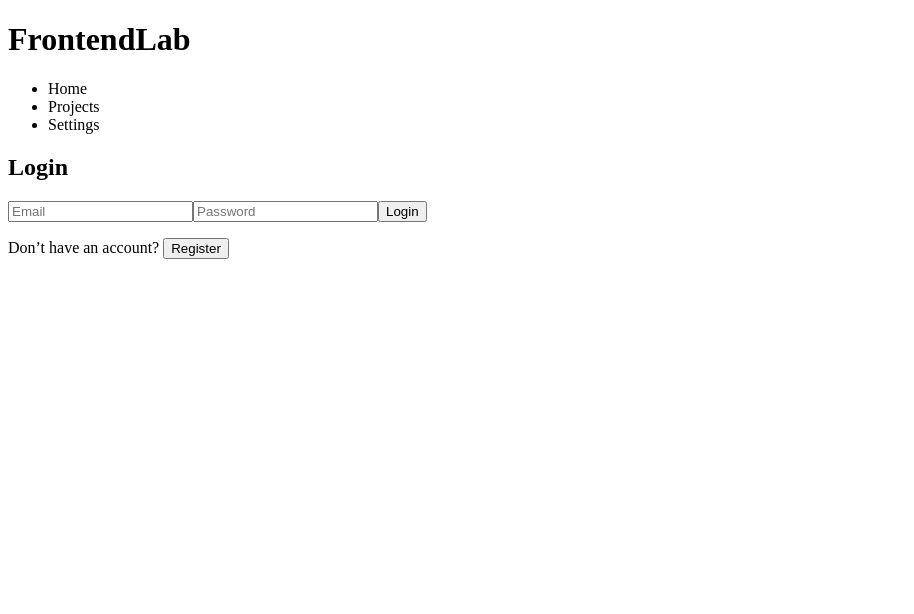
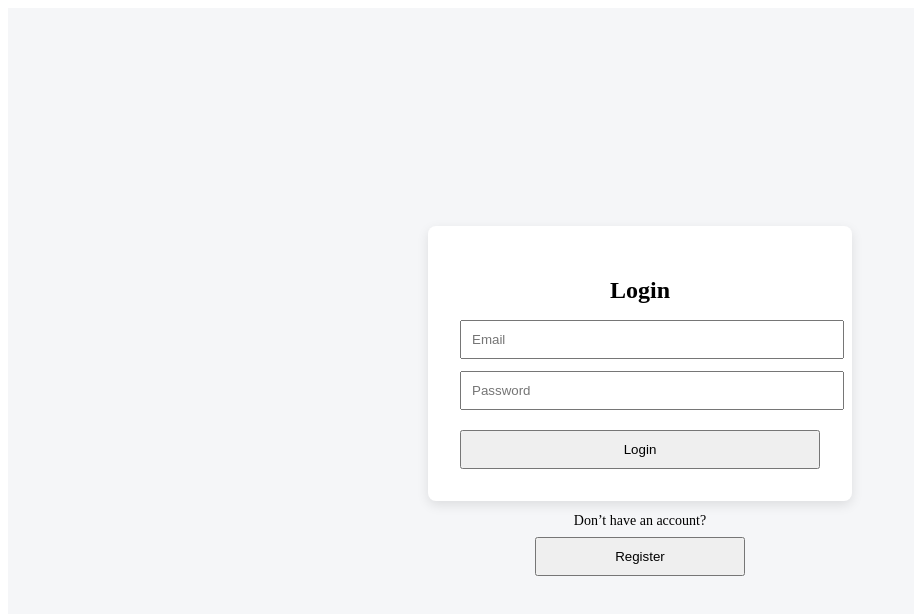
Before and after one commit to renanipx/dev-learning, a React (Vite) app in the folder projects/FrontendLab/: page / in a window 1280 px wide. Shown: the top 614 px of the page, without its empty margins (0-914 px from the left). Built offline with nearby package versions, Linux system fonts and the light colour scheme.

Commit message:
feat: separate auth screen from main layout

```diff
--- a/projects/FrontendLab/src/App.tsx
+++ b/projects/FrontendLab/src/App.tsx
@@ -1,10 +1,21 @@
+import { useState } from "react"
 import { Layout } from "./components/Layout/Layout"
 import { Auth } from "./pages/Auth"
 
 function App() {
+  const [isAuthenticated, setIsAuthenticated] = useState(false)
+
+  function handleLogin() {
+    setIsAuthenticated(true)
+  }
+
+  if (!isAuthenticated) {
+    return <Auth onAuthSuccess={handleLogin} />
+  }
+
   return (
     <Layout>
-      <Auth />
+      <h2>Dashboard</h2>
     </Layout>
   )
 }
--- a/projects/FrontendLab/src/pages/Auth.tsx
+++ b/projects/FrontendLab/src/pages/Auth.tsx
@@ -1,29 +1,22 @@
 import { useState } from "react"
 import { Login } from "./Login"
 import { Register } from "./Register"
+import "../styles/auth.css"
+
+type AuthProps = {
+  onAuthSuccess: () => void
+}
 
 type AuthMode = "login" | "register"
 
-export function Auth() {
+export function Auth({ onAuthSuccess }: AuthProps) {
   const [mode, setMode] = useState<AuthMode>("login")
 
-  function handleLogin(data: { email: string; password: string }) {
-    console.log("Login:", data)
-  }
-
-  function handleRegister(data: {
-    name: string
-    email: string
-    password: string
-  }) {
-    console.log("Register:", data)
-  }
-
   return (
-    <div>
+    <div className="auth-container">
       {mode === "login" ? (
         <>
-          <Login onSubmit={handleLogin} />
+          <Login onSubmit={onAuthSuccess} />
           <p>
             Don’t have an account?{" "}
             <button onClick={() => setMode("register")}>
@@ -33,7 +26,7 @@ export function Auth() {
         </>
       ) : (
         <>
-          <Register onSubmit={handleRegister} />
+          <Register onSubmit={onAuthSuccess} />
           <p>
             Already have an account?{" "}
             <button onClick={() => setMode("login")}>
--- /dev/null
+++ b/projects/FrontendLab/src/styles/auth.css
@@ -0,0 +1,40 @@
+.auth-container {
+  min-height: 100vh;
+  display: flex;
+  flex-direction: column;
+  justify-content: center;
+  align-items: center;
+  background: #f5f6f8;
+}
+
+.auth-container form {
+  background: #fff;
+  padding: 32px;
+  width: 100%;
+  max-width: 360px;
+  border-radius: 8px;
+  box-shadow: 0 4px 12px rgba(0, 0, 0, 0.1);
+}
+
+.auth-container h2 {
+  margin-bottom: 16px;
+  text-align: center;
+}
+
+.auth-container input {
+  width: 100%;
+  padding: 10px;
+  margin-bottom: 12px;
+}
+
+.auth-container button {
+  width: 100%;
+  padding: 10px;
+  margin-top: 8px;
+}
+
+.auth-container p {
+  margin-top: 12px;
+  font-size: 14px;
+  text-align: center;
+}
```
